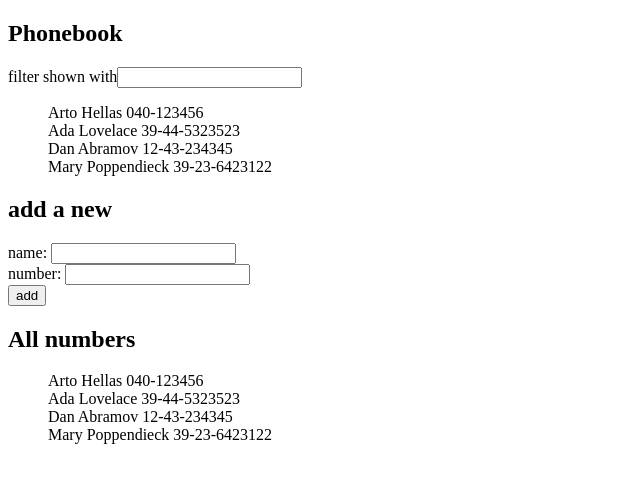
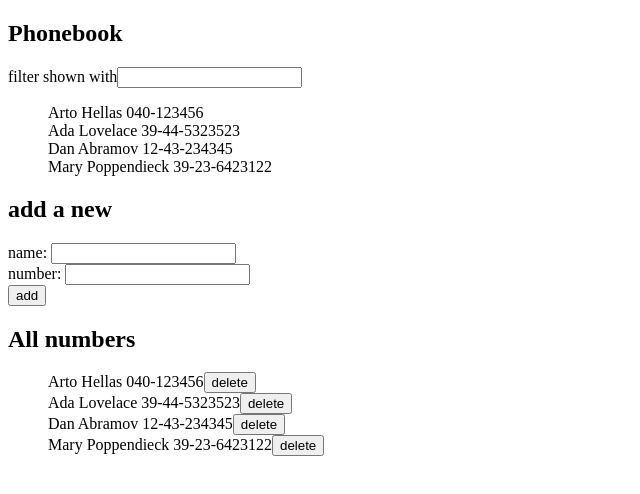
Before and after one commit to aarekr/FullStack2022-puhelinluettelo-frontend, a React (Create React App) app: page / in a window 1280 px wide. Shown: the top 494 px of the page, without its empty margins (0-640 px from the left). Built offline with nearby package versions, Linux system fonts and the light colour scheme; data requests are answered from the project's data file.

Commit message:
Tehtävä 2.17 step9

```diff
--- a/src/App.js
+++ b/src/App.js
@@ -43,6 +43,32 @@ const App = () => {
     setNewNumber('')
   }
 
+  const paivita_nimilista = () => {  // päivitetään nimilista deletoinnin jälkeen
+    personService
+      .getAll()
+      .then(initialPeople => {
+        console.log('promise fulfilled')
+        setPersons(initialPeople)
+      })
+  }
+  const deletePerson = (event) => {
+    event.preventDefault()
+    let id = event.target.value
+    const henkilo = persons.find(person => person.id === Number(id))
+    const poistetaanko = window.confirm(`Delete ${henkilo.name}`)
+    if (poistetaanko === true) {
+      const url = `http://localhost:3001/persons/${id}`
+      personService
+        .poista_nimi(url)
+        .then(poistettuPerson => {
+          setNewName('')
+          setNewNumber('')
+          paivita_nimilista()
+        })
+    }
+    paivita_nimilista()
+  }
+
   const handleNameChange = (event) => {
     console.log(event.target.value)
     setNewName(event.target.value)
@@ -67,7 +93,7 @@ const App = () => {
       <h2>All numbers</h2>
       <ul>
         {persons.map(person =>
-          <Person key={person.name} person={person} />
+          <Person key={person.name} person={person} deletePerson={deletePerson} />
         )}
       </ul>
     </div>
--- a/src/components/Filter.js
+++ b/src/components/Filter.js
@@ -1,4 +1,4 @@
-import Person from "./Person"
+import FilteredPerson from "./FilteredPerson"
 
 const Filter = ({ persons, hakusana, handleHakusanaChange }) => {
   return(
@@ -7,7 +7,7 @@ const Filter = ({ persons, hakusana, handleHakusanaChange }) => {
       <ul>
         {persons
           .filter(person => person.name.toLowerCase().includes(hakusana.toLowerCase()))
-          .map(person => <Person key={person.name} person={person} />
+          .map(person => <FilteredPerson key={person.name} person={person} />
         )}
       </ul>
     </div>
--- /dev/null
+++ b/src/components/FilteredPerson.js
@@ -0,0 +1,7 @@
+const FilteredPerson = ({ person }) => {
+    return(
+      <div>{person.name} {person.number}</div>
+    )
+}
+
+export default FilteredPerson
--- a/src/components/Person.js
+++ b/src/components/Person.js
@@ -1,6 +1,8 @@
-const Person = ({ person }) => {
+const Person = ({ person, deletePerson }) => {
     return(
-      <div>{person.name} {person.number}</div>
+      <div>{person.name} {person.number}
+        <button value={person.id} onClick={deletePerson}>delete</button>
+      </div>
     )
 }
 
--- a/src/services/persons.js
+++ b/src/services/persons.js
@@ -11,9 +11,14 @@ const create = newObject => {
   return request.then(response => response.data)
 }
 
+const poista_nimi = osoite => {
+  const request = axios.delete(osoite)
+  return request.then(response => response.data)
+}
+
 const update = (id, newObject) => {
   const request = axios.put(`${baseUrl}/${id}`, newObject)
   return request.then(response => response.data)
 }
 
-export default { getAll, create, update }
+export default { getAll, create, poista_nimi, update }
```
Also changed, not shown: 1 other file (tests, documents, lock files or other folders).
